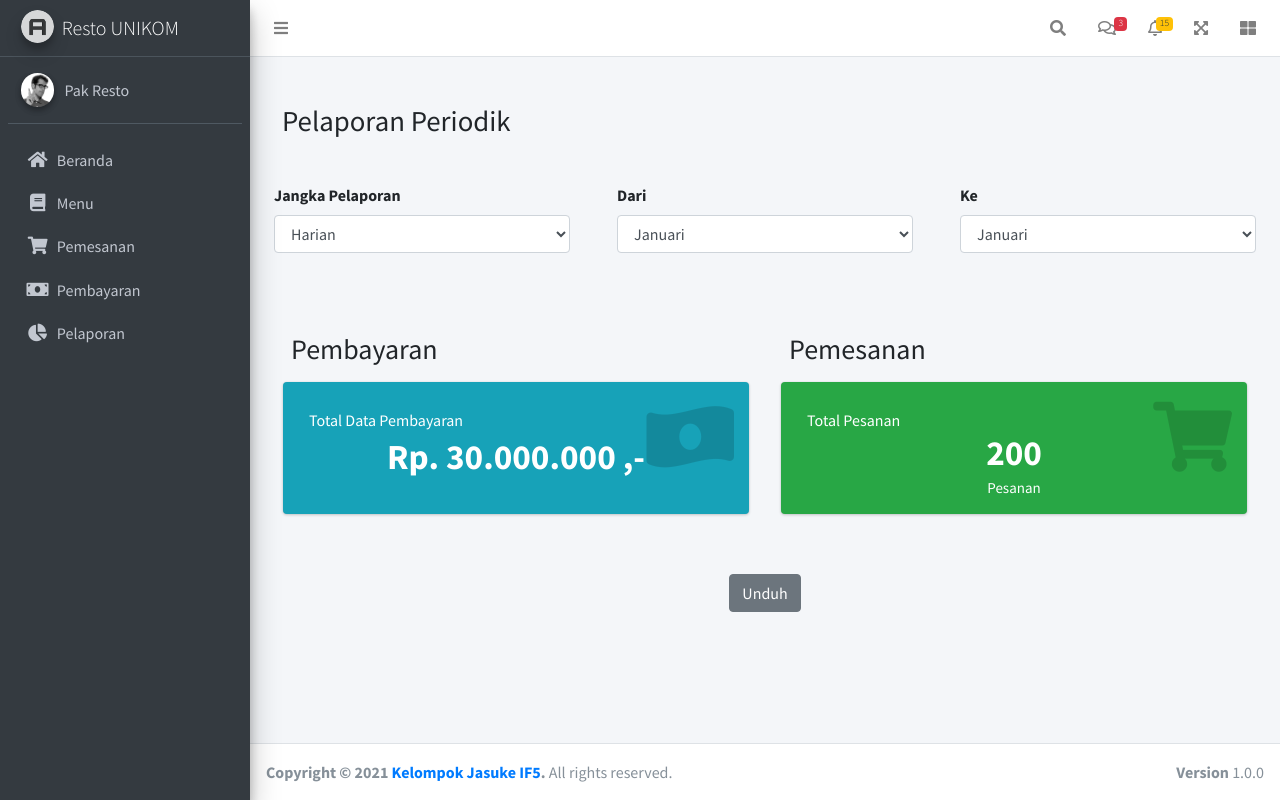
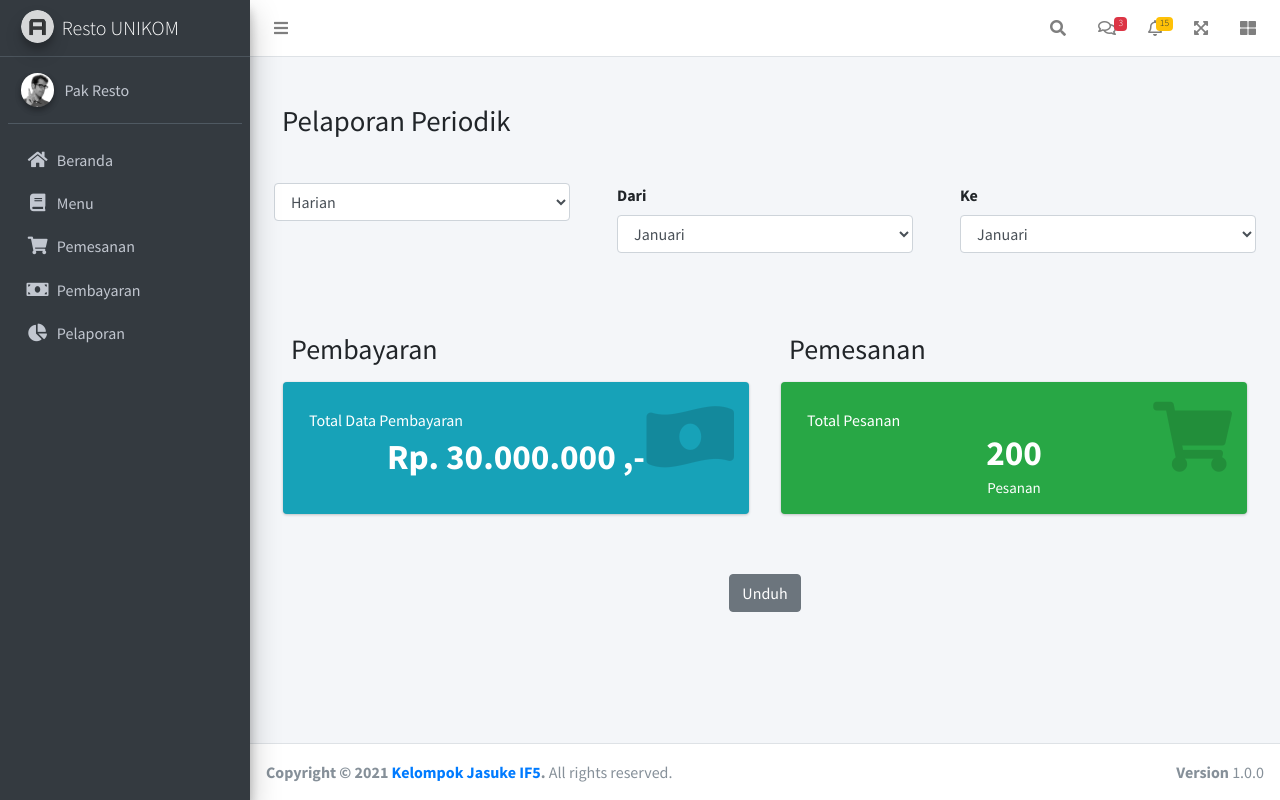
Before and after one commit to rahmaninsani/restoran_jasuke, a CodeIgniter 4 app: template app/Views/laporan/index.php in a window 1280 px wide. Run offline with PHP 8.4 and a stand-in for CodeIgniter, Linux system fonts and the light colour scheme; the template is opened without the code that fills it: most values are stand-ins (such as "Sample title", 1, 10 or a date in 2020); some libraries are stand-ins or nearby versions.

Commit message:
update index.php
penyesuaian tampilan pada halaman pelaporan

```diff
--- a/app/Views/laporan/index.php
+++ b/app/Views/laporan/index.php
@@ -22,7 +22,6 @@
                 <div class="col justify-content-center">
                     <!-- select -->
                     <div class="form-group p-3">
-                        <label>Jangka Pelaporan</label>
                         <select class="form-control">
                             <option>Harian</option>
                             <option>Mingguan</option>
```
